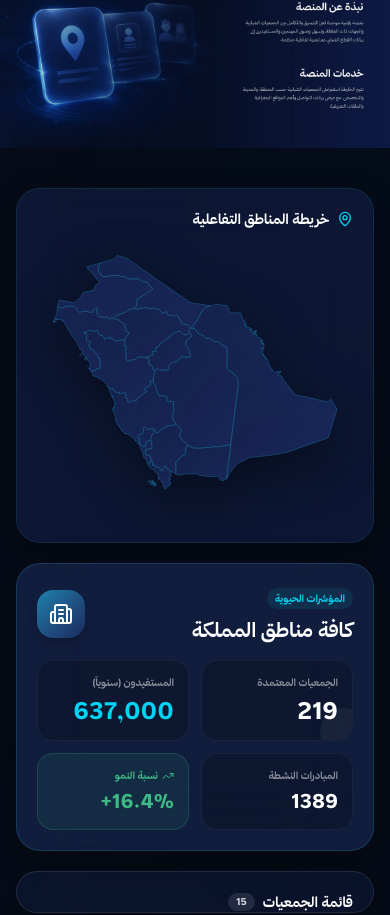
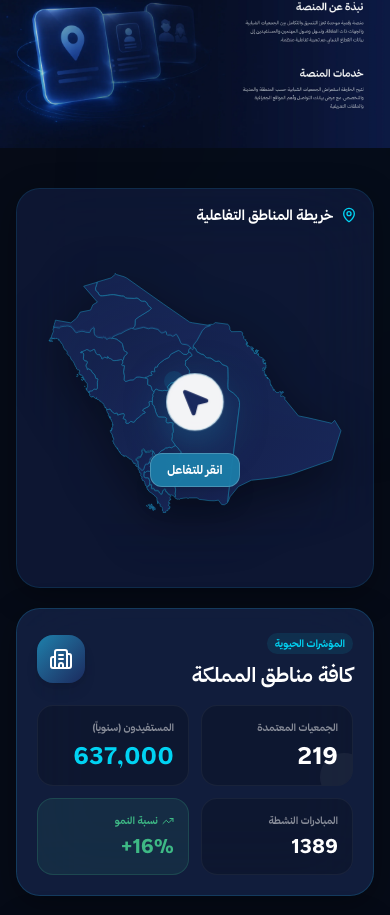
Before and after one commit to A7mDFaraj/map, a Next.js app: page /new7 in a window 390 px wide. Shown: the part 1150-2065 px from the top of the page. Built offline with nearby package versions, Linux system fonts and the light colour scheme.

Commit message:
new7update

```diff
--- a/components/new7/InteractiveMapSection.tsx
+++ b/components/new7/InteractiveMapSection.tsx
@@ -1,8 +1,44 @@
 'use client';
 
 import React, { useState } from 'react';
-import { motion, AnimatePresence } from 'framer-motion';
-import { MapPin, Building2, TrendingUp, CheckCircle2, RotateCcw } from 'lucide-react';
+import { motion, AnimatePresence, useMotionValue, useTransform, animate, useInView } from 'framer-motion';
+
+const Counter = ({ from, to }: { from: number, to: number }) => {
+  const ref = React.useRef(null);
+  const isInView = useInView(ref, { once: false });
+  const count = useMotionValue(from);
+  const rounded = useTransform(count, (latest) => Math.round(latest));
+
+  React.useEffect(() => {
+    if (isInView) {
+      const controls = animate(count, to, { duration: 1.5, ease: "easeOut" });
+      return controls.stop;
+    } else {
+      count.set(from);
+    }
+  }, [count, to, isInView, from]);
+
+  return <motion.span ref={ref}>{rounded}</motion.span>;
+};
+
+const CounterFormatted = ({ from, to }: { from: number, to: number }) => {
+  const ref = React.useRef(null);
+  const isInView = useInView(ref, { once: false });
+  const count = useMotionValue(from);
+  const formatted = useTransform(count, (latest) => Math.round(latest).toLocaleString('en-US'));
+
+  React.useEffect(() => {
+    if (isInView) {
+      const controls = animate(count, to, { duration: 1.5, ease: "easeOut" });
+      return controls.stop;
+    } else {
+      count.set(from);
+    }
+  }, [count, to, isInView, from]);
+
+  return <motion.span ref={ref}>{formatted}</motion.span>;
+};
+import { MapPin, Building2, TrendingUp, CheckCircle2, RotateCcw, MousePointer2 } from 'lucide-react';
 import { SAUDI_REGIONS, RegionData, TOTAL_NATIONAL_METRICS } from '@/data/mapRegionsData';
 import { YOUTH_ASSOCIATIONS, CATEGORIES } from '@/data/associationsData';
 
@@ -10,6 +46,29 @@ export const InteractiveMapSection: React.FC = () => {
   const [selectedRegion, setSelectedRegion] = useState<RegionData | null>(null);
   const [hoveredRegion, setHoveredRegion] = useState<RegionData | null>(null);
   const [activeCategory, setActiveCategory] = useState<string>('الكل');
+
+  // Ref for the map to sync cursor animation
+  const mapRef = React.useRef(null);
+  const isMapInView = useInView(mapRef, { once: false, margin: "-20%" });
+  const [showCursor, setShowCursor] = useState(false);
+  const [hasInteracted, setHasInteracted] = useState(false);
+
+  React.useEffect(() => {
+    if (selectedRegion) {
+      setHasInteracted(true);
+    }
+  }, [selectedRegion]);
+
+  React.useEffect(() => {
+    let timeout: NodeJS.Timeout;
+    if (isMapInView && !hasInteracted) {
+      // Show cursor 2.5s after map comes into view
+      timeout = setTimeout(() => setShowCursor(true), 2500);
+    } else {
+      setShowCursor(false);
+    }
+    return () => clearTimeout(timeout);
+  }, [isMapInView, hasInteracted]);
 
   const currentAssociations = YOUTH_ASSOCIATIONS.filter((assoc) => {
     const matchesRegion = selectedRegion ? assoc.regionId === selectedRegion.id : true;
@@ -43,13 +102,13 @@ export const InteractiveMapSection: React.FC = () => {
       <div className="absolute top-0 right-0 w-[40vw] h-[40vw] bg-[#1C81AC]/10 rounded-full blur-[120px] pointer-events-none" />
       <div className="absolute bottom-0 left-0 w-[40vw] h-[40vw] bg-[#3EB985]/10 rounded-full blur-[120px] pointer-events-none" />
 
-      <div className="max-w-[1440px] w-full h-[720px] mx-auto px-4 lg:px-8 relative z-10 flex flex-col">
+      <div className="max-w-[1440px] w-full h-auto lg:h-[720px] mx-auto px-4 lg:px-8 relative z-10 flex flex-col">
 
         {/* Dashboard Grid - Floating in centered container */}
         <div className="flex-1 grid grid-cols-1 lg:grid-cols-12 gap-5 min-h-0">
 
           {/* Map Column (Left) */}
-          <div className="lg:col-span-7 xl:col-span-8 bg-[#1A2A5E]/40 backdrop-blur-2xl border border-[#1C81AC]/20 rounded-3xl p-5 flex flex-col h-full relative group shadow-[0_8px_32px_rgba(0,0,0,0.3)]">
+          <div className="lg:col-span-7 xl:col-span-8 bg-[#1A2A5E]/40 backdrop-blur-2xl border border-[#1C81AC]/20 rounded-3xl p-4 lg:p-5 flex flex-col h-full min-h-[400px] lg:min-h-0 relative group shadow-[0_8px_32px_rgba(0,0,0,0.3)]">
 
             <div className="flex justify-between items-center mb-2 shrink-0">
               <span className="text-sm font-bold text-white flex items-center gap-2">
@@ -67,7 +126,7 @@ export const InteractiveMapSection: React.FC = () => {
               )}
             </div>
 
-            <div className="flex-1 w-full min-h-0 relative flex items-center justify-center p-3">
+            <div ref={mapRef} className="flex-1 w-full min-h-0 relative flex items-center justify-center p-3">
               <svg viewBox="-10 -15 750 670" overflow="visible" className="w-full h-full object-contain drop-shadow-[0_15px_25px_rgba(0,0,0,0.5)]">
                 <defs>
                   <linearGradient id="mapGradientDefault" x1="0%" y1="0%" x2="100%" y2="100%">
@@ -88,9 +147,22 @@ export const InteractiveMapSection: React.FC = () => {
                   const isSelected = selectedRegion?.id === region.id;
                   const isHovered = hoveredRegion?.id === region.id;
 
+                  const randomX = Math.sin(index * 13) * 120;
+                  const randomY = Math.cos(index * 17) * 120;
+                  const randomRotate = Math.sin(index * 19) * 20;
+
                   return (
                     <g key={region.id} className="cursor-pointer">
-                      <motion.path
+                      <motion.g
+                        animate={{ y: [0, -5, 0] }}
+                        transition={{
+                          duration: 4,
+                          repeat: Infinity,
+                          ease: "easeInOut",
+                          delay: index * 0.15
+                        }}
+                      >
+                        <motion.path
                         d={region.svgPath}
                         fill={
                           isSelected ? 'url(#mapGradientActive)'
@@ -98,18 +170,37 @@ export const InteractiveMapSection: React.FC = () => {
                           : 'url(#mapGradientDefault)'
                         }
                         stroke={isSelected ? '#fff' : '#1C81AC'}
-                        strokeWidth={isSelected ? '2' : '1'}
+                        strokeWidth={isSelected ? '2.5' : '1.5'}
                         strokeLinejoin="round"
-                        initial={{ opacity: 0, scale: 0.95 }}
-                        animate={{ opacity: 1, scale: 1 }}
-                        transition={{ delay: index * 0.05, duration: 0.5 }}
-                        whileHover={{ scale: 1.02, zIndex: 50 }}
+                        initial={{
+                          opacity: 0,
+                          scale: 0.85,
+                          x: randomX,
+                          y: randomY,
+                          rotate: randomRotate
+                        }}
+                        whileInView={{
+                          opacity: 1,
+                          scale: 1,
+                          x: 0,
+                          y: 0,
+                          rotate: 0
+                        }}
+                        transition={{
+                          type: "spring",
+                          stiffness: 50,
+                          damping: 15,
+                          mass: 1.2,
+                          delay: index * 0.06
+                        }}
+                        whileHover={{ scale: 1.04, y: -6, zIndex: 50 }}
                         onMouseEnter={() => setHoveredRegion(region)}
                         onMouseLeave={() => setHoveredRegion(null)}
                         onClick={() => setSelectedRegion(selectedRegion?.id === region.id ? null : region)}
                         className="origin-center transition-all duration-300 hover:drop-shadow-[0_0_15px_rgba(28,129,172,0.6)]"
+                        suppressHydrationWarning
                       />
-
+                      </motion.g>
                     </g>
                   );
                 })}
@@ -132,6 +223,61 @@ export const InteractiveMapSection: React.FC = () => {
                       <span className="text-white/70"><strong className="text-white">{hoveredRegion.associationsCount}</strong> جمعية</span>
                       <span className="text-white/70"><strong className="text-cyan-400">{hoveredRegion.beneficiariesCount.toLocaleString('en-US')}</strong> مستفيد</span>
                     </div>
+                  </motion.div>
+                )}
+              </AnimatePresence>
+
+              {/* Interaction Hint (Hand Clicking) */}
+              <AnimatePresence>
+                {showCursor && !hoveredRegion && (
+                  <motion.div
+                    initial={{ opacity: 0, scale: 0.8 }}
+                    animate={{ opacity: 1, scale: 1 }}
+                    exit={{ opacity: 0, scale: 0.8 }}
+                    transition={{ duration: 0.5 }}
+                    className="absolute top-1/2 left-1/2 -translate-x-1/2 -translate-y-1/2 pointer-events-none z-20 flex items-center justify-center"
+                  >
+                    <motion.div
+                      animate={{
+                        x: [60, 0, 0, 0, 60],
+                        y: [80, 0, 0, 0, 80],
+                        scale: [1, 1, 0.85, 1, 1],
+                      }}
+                      transition={{
+                        duration: 3,
+                        repeat: Infinity,
+                        ease: "easeInOut",
+                        times: [0, 0.3, 0.4, 0.5, 1]
+                      }}
+                      className="relative"
+                    >
+                      {/* Ripple effect */}
+                      <motion.div
+                        animate={{
+                          scale: [0.5, 0.5, 0.5, 3, 3],
+                          opacity: [0, 0, 0.8, 0, 0],
+                        }}
+                        transition={{
+                          duration: 3,
+                          repeat: Infinity,
+                          ease: "easeOut",
+                          times: [0, 0.3, 0.4, 0.7, 1]
+                        }}
+                        className="absolute -top-3 -left-3 w-10 h-10 bg-cyan-400 rounded-full z-0"
+                      />
+
+                      <div className="bg-white/95 backdrop-blur-sm p-3 rounded-full shadow-[0_10px_40px_rgba(28,129,172,0.5)] relative z-10 border border-[#1C81AC]/30 text-[#1A2A5E]">
+                        <MousePointer2 className="w-8 h-8" fill="currentColor" />
+                      </div>
+                    </motion.div>
+
+                    <motion.div
+                      animate={{ opacity: [0, 1, 1, 1, 0] }}
+                      transition={{ duration: 3, repeat: Infinity, times: [0, 0.3, 0.4, 0.5, 1] }}
+                      className="absolute top-[80px] whitespace-nowrap bg-[#1C81AC]/90 backdrop-blur-md text-white px-4 py-2 rounded-xl text-xs font-bold shadow-xl border border-white/20"
+                    >
+                      انقر للتفاعل
+                    </motion.div>
                   </motion.div>
                 )}
               </AnimatePresence>
@@ -158,28 +304,56 @@ export const InteractiveMapSection: React.FC = () => {
               </div>
 
               <div className="grid grid-cols-2 gap-3">
-                <div className="bg-black/20 rounded-2xl p-3.5 border border-white/5 relative overflow-hidden group hover:border-[#1C81AC]/50 transition-colors">
+                <motion.div
+                  initial={{ opacity: 0, scale: 0.8, y: 30 }}
+                  whileInView={{ opacity: 1, scale: 1, y: 0 }}
+                  transition={{ type: "spring", stiffness: 100, damping: 12, delay: 0.1 }}
+                  className="bg-black/20 rounded-2xl p-3.5 border border-white/5 relative overflow-hidden group hover:border-[#1C81AC]/50 transition-colors"
+                >
                   <span className="text-[10px] text-white/50 font-bold block mb-1">الجمعيات المعتمدة</span>
-                  <span className="text-2xl font-black text-white">{activeRegionData.associationsCount}</span>
+                  <span className="text-2xl font-black text-white">
+                    <Counter from={0} to={activeRegionData.associationsCount} />
+                  </span>
                   <div className="absolute -right-4 -bottom-4 w-12 h-12 bg-white/5 rounded-full group-hover:scale-150 transition-transform duration-500" />
-                </div>
+                </motion.div>
 
-                <div className="bg-black/20 rounded-2xl p-3.5 border border-white/5 relative overflow-hidden group hover:border-[#1C81AC]/50 transition-colors">
+                <motion.div
+                  initial={{ opacity: 0, scale: 0.8, y: 30 }}
+                  whileInView={{ opacity: 1, scale: 1, y: 0 }}
+                  transition={{ type: "spring", stiffness: 100, damping: 12, delay: 0.2 }}
+                  className="bg-black/20 rounded-2xl p-3.5 border border-white/5 relative overflow-hidden group hover:border-[#1C81AC]/50 transition-colors"
+                >
                   <span className="text-[10px] text-white/50 font-bold block mb-1">المستفيدون (سنوياً)</span>
-                  <span className="text-2xl font-black text-cyan-400" dir="ltr">{activeRegionData.beneficiariesCount.toLocaleString('en-US')}</span>
-                </div>
+                  <span className="text-2xl font-black text-cyan-400" dir="ltr">
+                    <CounterFormatted from={0} to={activeRegionData.beneficiariesCount} />
+                  </span>
+                </motion.div>
 
-                <div className="bg-black/20 rounded-2xl p-3.5 border border-white/5">
+                <motion.div
+                  initial={{ opacity: 0, scale: 0.8, y: 30 }}
+                  whileInView={{ opacity: 1, scale: 1, y: 0 }}
+                  transition={{ type: "spring", stiffness: 100, damping: 12, delay: 0.3 }}
+                  className="bg-black/20 rounded-2xl p-3.5 border border-white/5"
+                >
                   <span className="text-[10px] text-white/50 font-bold block mb-1">المبادرات النشطة</span>
-                  <span className="text-xl font-bold text-white">{activeRegionData.initiativesCount}</span>
-                </div>
+                  <span className="text-xl font-bold text-white">
+                    <Counter from={0} to={activeRegionData.initiativesCount} />
+                  </span>
+                </motion.div>
 
-                <div className="bg-[#3EB985]/10 rounded-2xl p-3.5 border border-[#3EB985]/20">
+                <motion.div
+                  initial={{ opacity: 0, scale: 0.8, y: 30 }}
+                  whileInView={{ opacity: 1, scale: 1, y: 0 }}
+                  transition={{ type: "spring", stiffness: 100, damping: 12, delay: 0.4 }}
+                  className="bg-[#3EB985]/10 rounded-2xl p-3.5 border border-[#3EB985]/20"
+                >
                   <span className="text-[10px] text-[#3EB985] font-bold flex items-center gap-1 mb-1">
                     <TrendingUp className="w-3 h-3" /> نسبة النمو
                   </span>
-                  <span className="text-xl font-bold text-[#3EB985]" dir="ltr">+{activeRegionData.growthRate}%</span>
-                </div>
+                  <span className="text-xl font-bold text-[#3EB985]" dir="ltr">
+                    +<Counter from={0} to={activeRegionData.growthRate} />%
+                  </span>
+                </motion.div>
               </div>
             </div>
 
@@ -198,7 +372,7 @@ export const InteractiveMapSection: React.FC = () => {
                     <motion.div
                       key={assoc.id}
                       initial={{ opacity: 0, x: 20 }}
-                      animate={{ opacity: 1, x: 0 }}
+                      whileInView={{ opacity: 1, x: 0 }}
                       className="p-3 rounded-2xl bg-white/5 border border-white/5 flex items-center justify-between shrink-0 hover:bg-white/10 transition-colors"
                     >
                       <div className="flex items-center gap-3">
```
